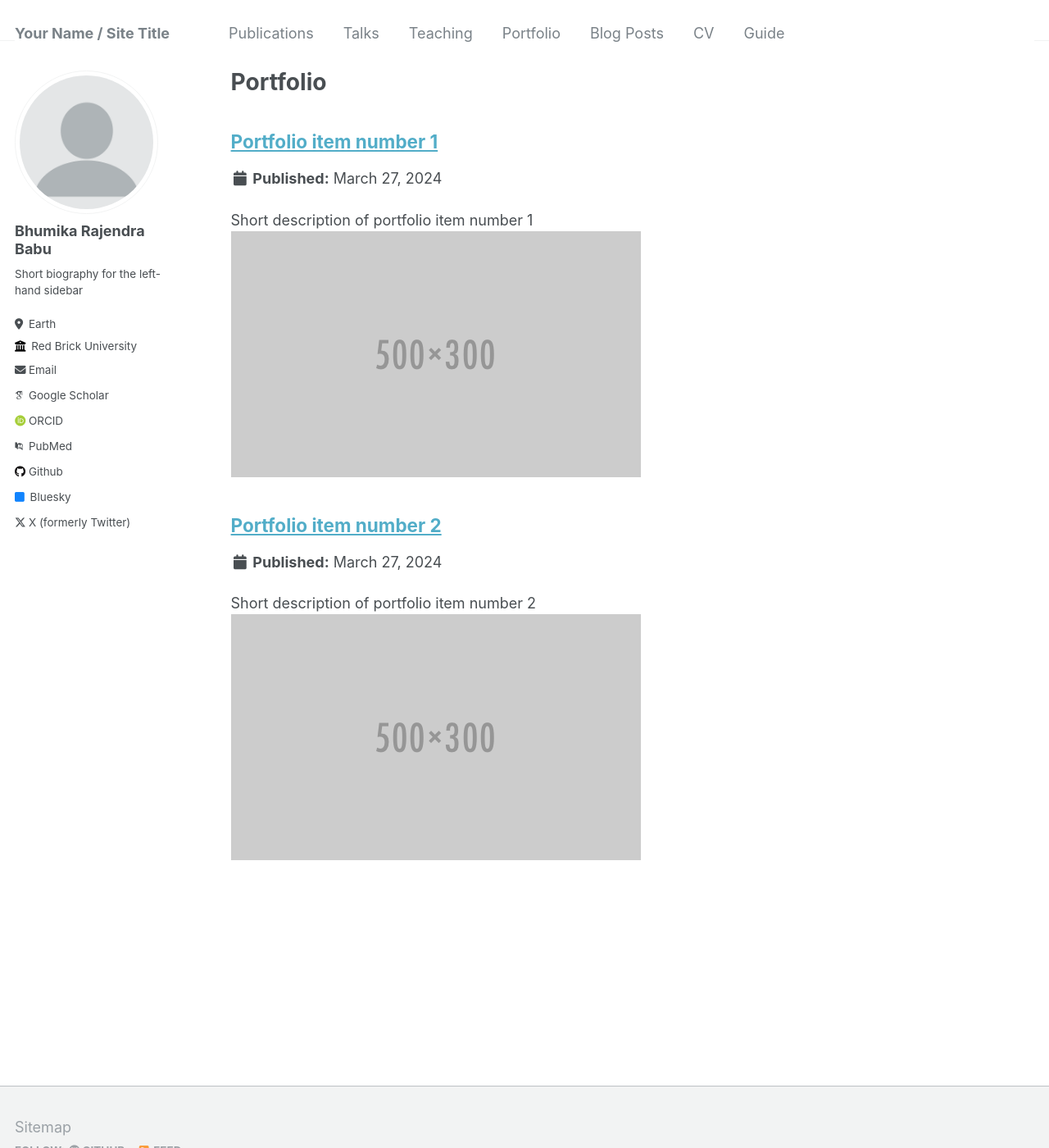
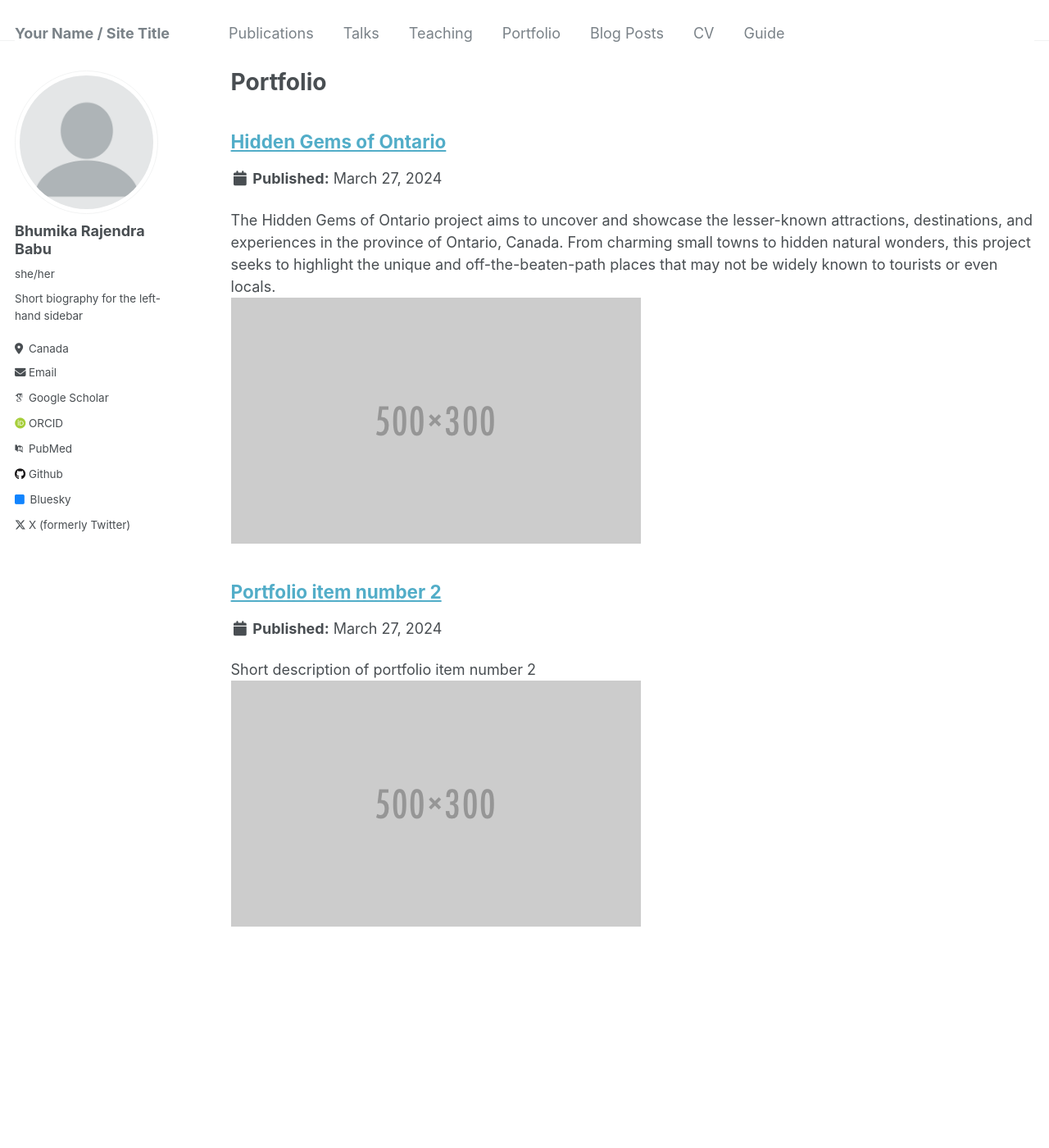
Before and after one commit to bhumikar12/bhumikar.github.io, a Jekyll site: the page built from _pages/portfolio.html, in a window 1280 px wide and 1400 px high. Shown: the whole window at 82% size. Built offline with Jekyll 4.4.1, drawn with Linux system fonts in a browser that asks for light colours; some web fonts are replaced; some of the changed text lies outside the part shown.

Commit message:
portfolio 1 update

```diff
--- a/_config.yml
+++ b/_config.yml
@@ -10,9 +10,9 @@
 locale                   : "en-US"
 title                    : "Your Name / Site Title"
 title_separator          : "-"
-name                     : &name "Your Name"
+name                     : &name "Bhumika Rajendra Babu"
 description              : &description "personal description"
-url                      : https://academicpages.github.io # the base hostname & protocol for your site e.g. "https://mmistakes.github.io"
+url                      : https://bhumikar12.github.io/bhumikar.github.io/ # the base hostname & protocol for your site e.g. "https://mmistakes.github.io"
 baseurl                  : "" # the subpath of your site, e.g. "/blog"
 repository               : "academicpages/academicpages.github.io"
 
@@ -23,12 +23,12 @@ author:
   # Biographic information
   avatar           : "profile.png"
   name             : "Bhumika Rajendra Babu"
-  pronouns         : # example: "she/her"
+  pronouns         : "she/her"
   bio              : "Short biography for the left-hand sidebar"
-  location         : "Earth"
-  employer         : "Red Brick University"
+  location         : "Canada"
+  #employer         : "Red Brick University"
   uri              : # URL
-  email            : "none@example.org"
+  email            : "bhumikarajendrababu@gmail.com"
 
   # Academic websites
   arxiv            : # URL - Update with the correct link to your profile
@@ -56,7 +56,7 @@ author:
   keybase          : # Username
   instagram        : # Username
   lastfm           : # Username
-  linkedin         : # Username
+  linkedin         : #
   mastodon         : # URL
   medium           : # URL
   pinterest        : # Username
--- a/_portfolio/portfolio-1.md
+++ b/_portfolio/portfolio-1.md
@@ -1,6 +1,6 @@
 ---
-title: "Portfolio item number 1"
-excerpt: "Short description of portfolio item number 1<br/><img src='/images/500x300.png'>"
+title: "Hidden Gems of Ontario"
+excerpt: "The Hidden Gems of Ontario project aims to uncover and showcase the lesser-known attractions, destinations, and experiences in the province of Ontario, Canada. From charming small towns to hidden natural wonders, this project seeks to highlight the unique and off-the-beaten-path places that may not be widely known to tourists or even locals.<br/><img src='/images/500x300.png'>"
 collection: portfolio
 ---
 
```
